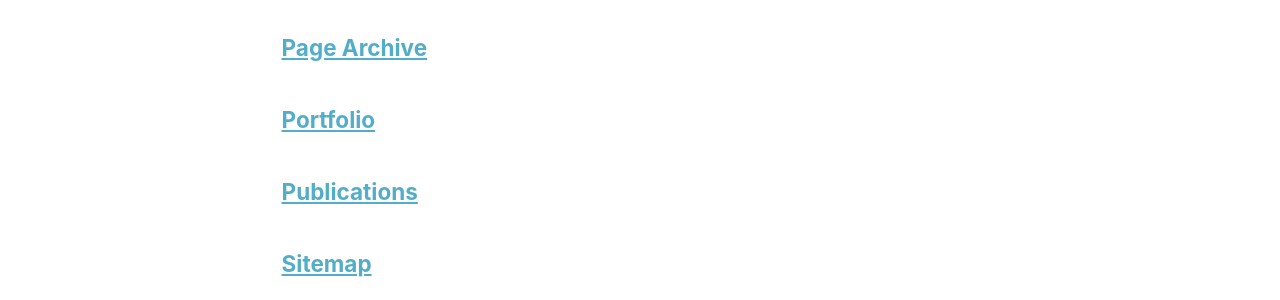
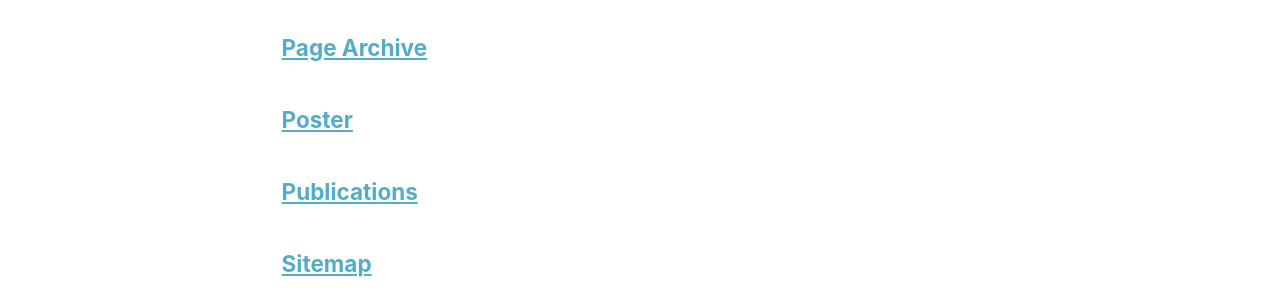
Before and after one commit to Cathzzy/cathzzy.github.io, a Jekyll site: the page built from _pages/page-archive.html, in a window 1280 px wide and 900 px high, scrolled down 632 px. Shown: the part 154-454 px from the top of the window. Built offline with Jekyll 4.4.1, drawn with Linux system fonts in a browser that asks for light colours.

Commit message:
Update and rename portfolio.html to poster.html

```diff
--- a/_pages/portfolio.html
+++ b/_pages/poster.html
@@ -1,13 +1,13 @@
 ---
 layout: archive
-title: "Portfolio"
-permalink: /portfolio/
+title: "Poster"
+permalink: /poster/
 author_profile: true
 ---
 
 {% include base_path %}
 
 
-{% for post in site.portfolio %}
+{% for post in site.poster %}
   {% include archive-single.html %}
 {% endfor %}
```
